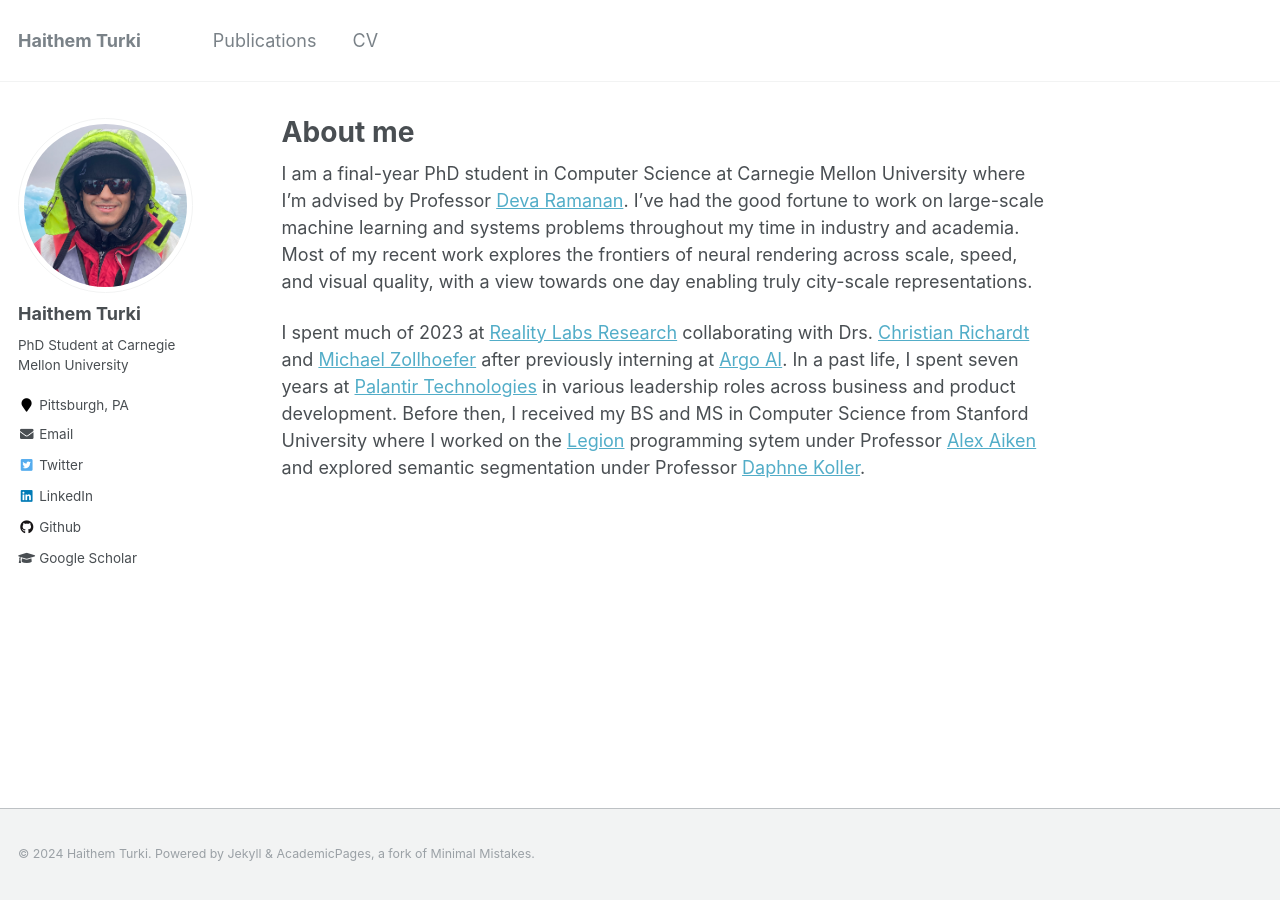
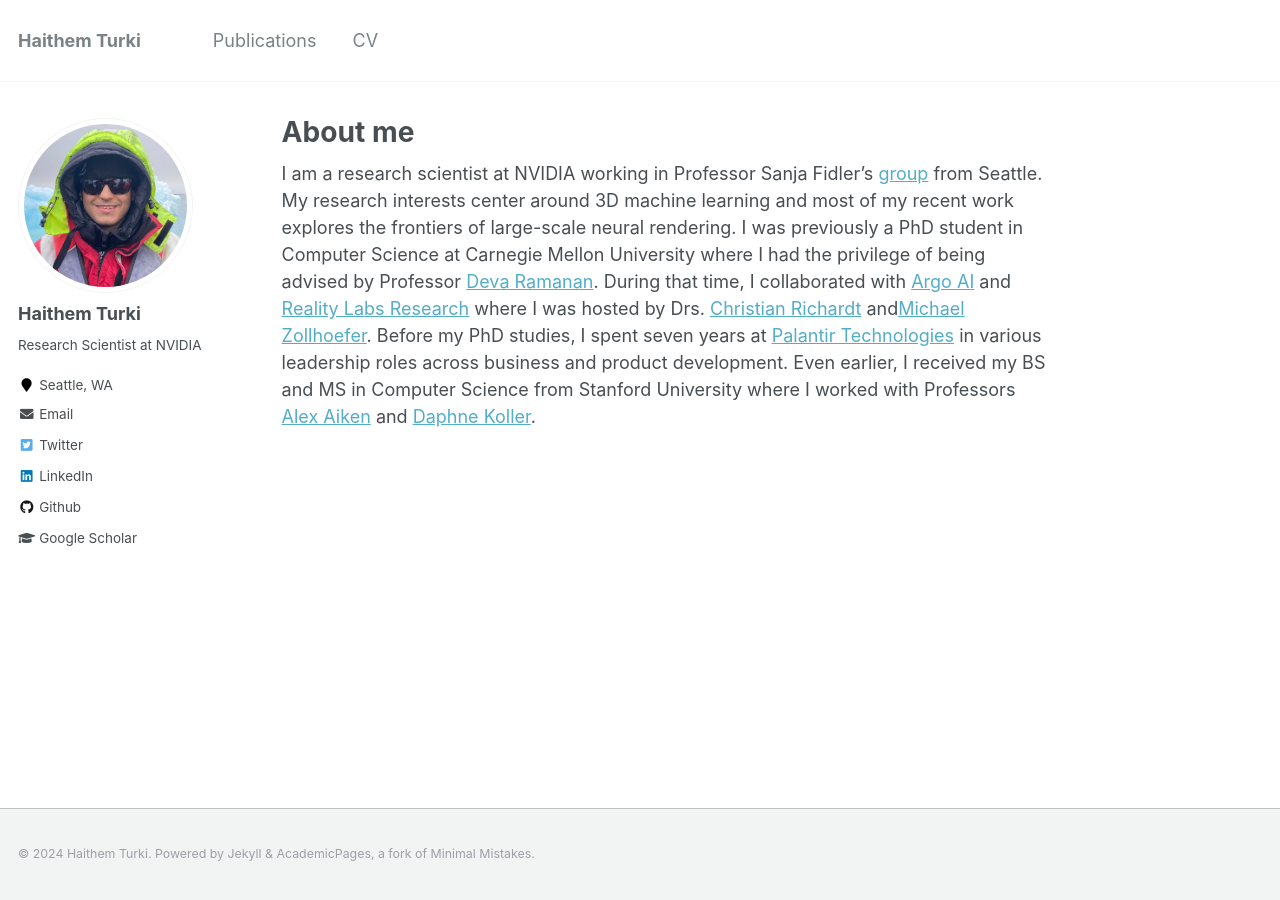
Before and after one commit to hturki/hturki.github.io, a Jekyll site: the page built from _pages/about.md, in a window 1280 px wide. Built offline with Jekyll 4.4.1, drawn with Linux system fonts in a browser that asks for light colours.

Commit message:
update for NVIDIA

```diff
--- a/_config.yml
+++ b/_config.yml
@@ -10,7 +10,7 @@ locale                   : "en-US"
 title                    : "Haithem Turki"
 title_separator          : "-"
 name                     : &name "Haithem Turki"
-description              : &description "PhD Student at Carnegie Mellon University"
+description              : &description "Research Scientist at NVIDIA"
 url                      : https://haithemturki.com # the base hostname & protocol for your site e.g. "https://mmistakes.github.io"
 baseurl                  : "" # the subpath of your site, e.g. "/blog"
 repository               : "hturki/hturki.github.io"
@@ -82,8 +82,8 @@ analytics:
 author:
   name             : "Haithem Turki"
   avatar           : "profile.jpeg"
-  bio              : "PhD Student at Carnegie Mellon University"
-  location         : "Pittsburgh, PA"
+  bio              : "Research Scientist at NVIDIA"
+  location         : "Seattle, WA"
   employer         :
   pubmed           :
   googlescholar    : "https://scholar.google.com/citations?user=fuCTftEAAAAJ&hl=en"
--- a/_pages/about.md
+++ b/_pages/about.md
@@ -8,6 +8,4 @@ redirect_from:
   - /about.html
 ---
 
-I am a final-year PhD student in Computer Science at Carnegie Mellon University where I'm advised by Professor [Deva Ramanan](http://www.cs.cmu.edu/~deva/). I've had the good fortune to work on large-scale machine learning and systems problems throughout my time in industry and academia. Most of my recent work explores the frontiers of neural rendering across scale, speed, and visual quality, with a view towards one day enabling truly city-scale representations.
-
-I spent much of 2023 at [Reality Labs Research](https://about.meta.com/realitylabs/) collaborating with Drs. [Christian Richardt](https://richardt.name/) and [Michael Zollhoefer](https://zollhoefer.com/) after previously interning at [Argo AI](https://en.wikipedia.org/wiki/Argo_AI). In a past life, I spent seven years at [Palantir Technologies](https://www.palantir.com/) in various leadership roles across business and product development. Before then, I received my BS and MS in Computer Science from Stanford University where I worked on the [Legion](https://legion.stanford.edu/) programming sytem under Professor [Alex Aiken](http://theory.stanford.edu/~aiken/) and explored semantic segmentation under Professor [Daphne Koller](https://ai.stanford.edu/~koller/).
+I am a research scientist at NVIDIA working in Professor Sanja Fidler's [group](https://research.nvidia.com/labs/toronto-ai/) from Seattle. My research interests center around 3D machine learning and most of my recent work explores the frontiers of large-scale neural rendering. I was previously a PhD student in Computer Science at Carnegie Mellon University where I had the privilege of being advised by Professor [Deva Ramanan](http://www.cs.cmu.edu/~deva/). During that time, I collaborated with [Argo AI](https://en.wikipedia.org/wiki/Argo_AI) and [Reality Labs Research](https://about.meta.com/realitylabs/) where I was hosted by Drs. [Christian Richardt](https://richardt.name/) and[Michael Zollhoefer](https://zollhoefer.com/). Before my PhD studies, I spent seven years at [Palantir Technologies](https://www.palantir.com/) in various leadership roles across business and product development. Even earlier, I received my BS and MS in Computer Science from Stanford University where I worked with Professors [Alex Aiken](http://theory.stanford.edu/~aiken/) and [Daphne Koller](https://ai.stanford.edu/~koller/).
```
Also changed, not shown: 1 other file.
